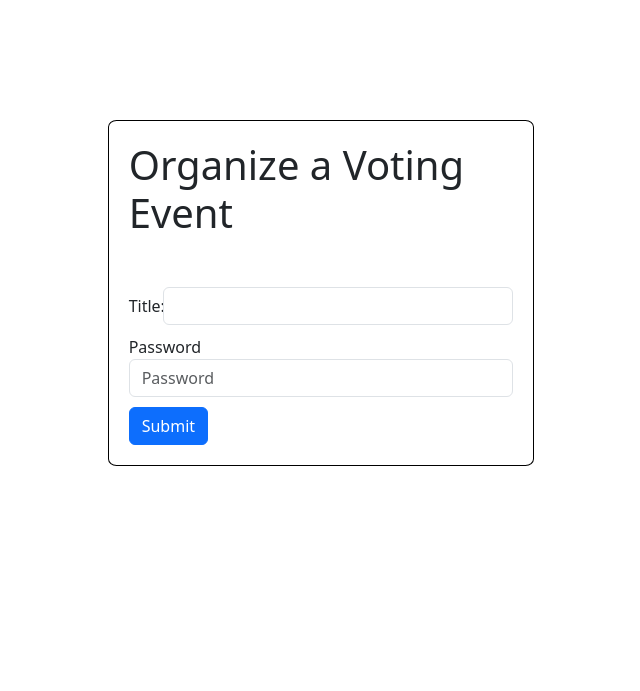
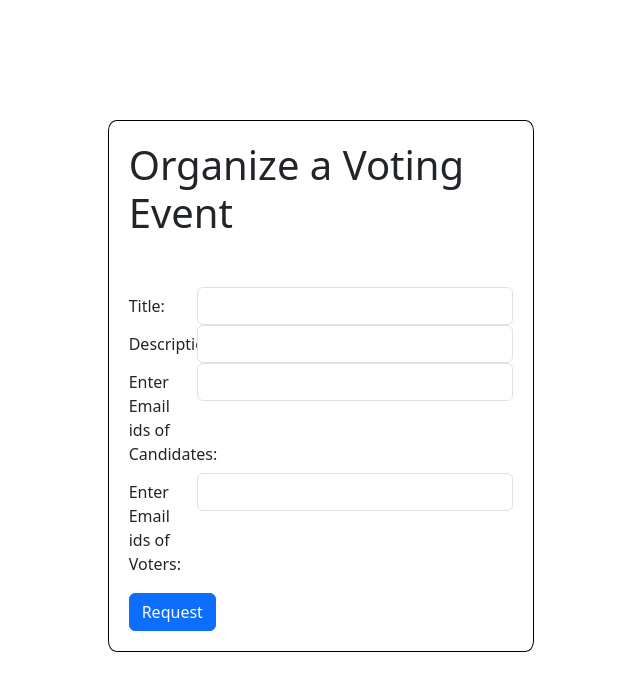
Before and after one commit to KaranJoshi101/wevote, a Flask app: template templates/organize.html in a window 1280 px wide. Shown: the top 691 px of the page, without its empty margins (319-959 px from the left). Run offline with Flask 3, Linux system fonts and the light colour scheme; the template is opened without the code that fills it, so the values that code supplies are empty.

Commit message:
organize.html added

```diff
--- a/templates/organize.html
+++ b/templates/organize.html
@@ -11,16 +11,31 @@
   <h1 style="margin-bottom: 50px;">Organize a Voting Event</h1>
     <form action="\organize" method="POST">
         <div class="form-group row">
-            <label for="title" class="col-sm-1 col-form-label">Title: </label>
-            <div class="col-sm-11">
-              <input type="text" class="form-control" id="title">
+            <label for="title" class="col-sm-2 col-form-label">Title:       </label>
+            <div class="col-sm-10">
+              <input type="text" class="form-control" id="title" name="title">
             </div>
           </div>
-        <div class="form-group" style="margin-top: 10px;">
-          <label for="exampleInputPassword1">Password</label>
-          <input type="password" class="form-control" id="exampleInputPassword1" name="pass" placeholder="Password">
-        </div>
-        <button type="submit" class="btn btn-primary" style="margin-top: 10px;">Submit</button>
+          <div class="form-group row">
+            <label for="desc" class="col-sm-2 col-form-label">Description: </label>
+            <div class="col-sm-10">
+              <input type="text" class="form-control" id="desc" name="desc">
+            </div>
+          </div>
+          <div class="form-group row">
+            <label for="desc" class="col-sm-2 col-form-label">Enter Email ids of Candidates: </label>
+            <div class="col-sm-10">
+              <input type="text" class="form-control" id="desc" name="desc">
+            </div>
+          </div>
+          <div class="form-group row">
+            <label for="desc" class="col-sm-2 col-form-label">Enter Email ids of Voters: </label>
+            <div class="col-sm-10">
+              <input type="text" class="form-control" id="desc" name="desc">
+            </div>
+          </div>
+
+        <button type="submit" class="btn btn-primary" style="margin-top: 10px;">Request</button>
       </form>
     </div>
 </body>
```
